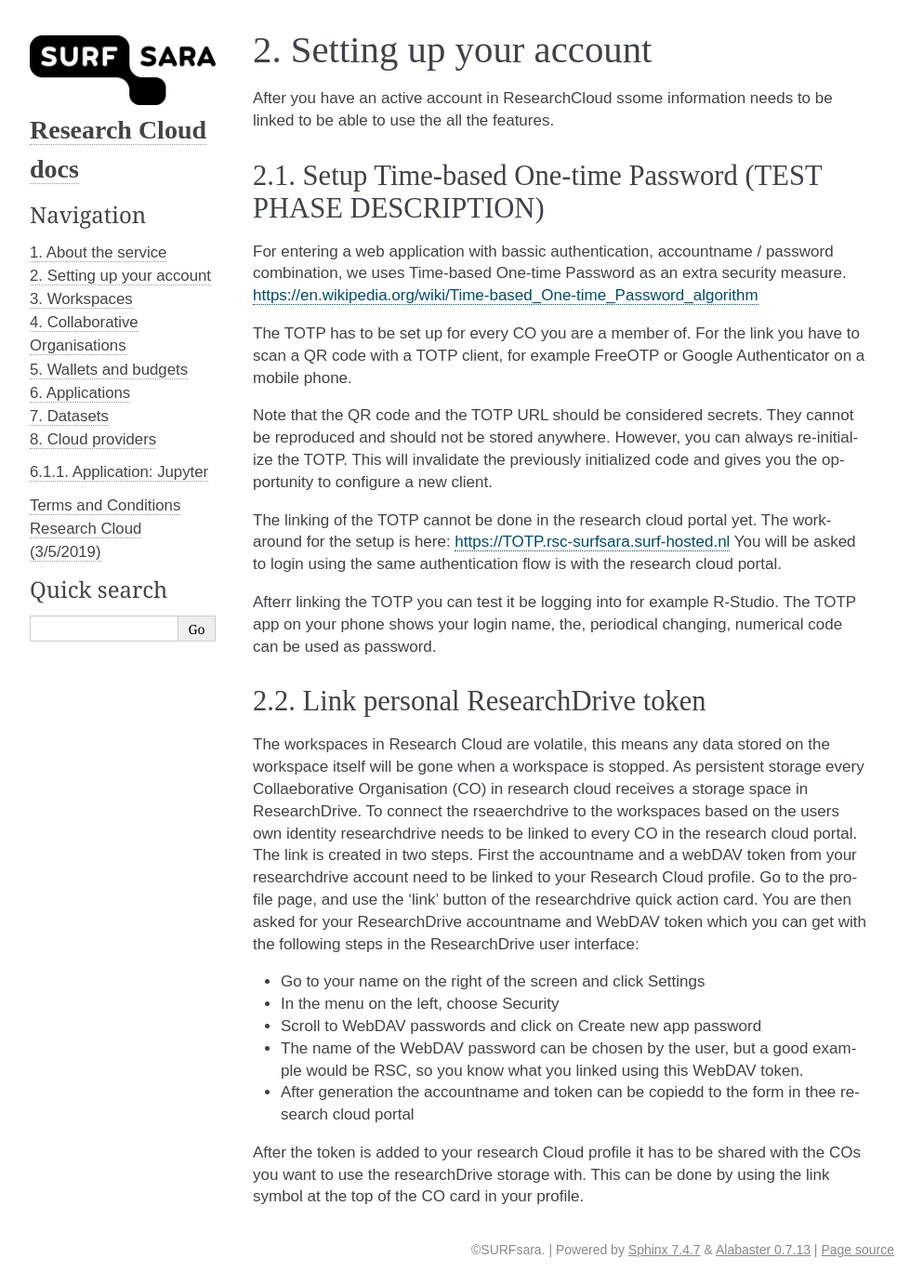
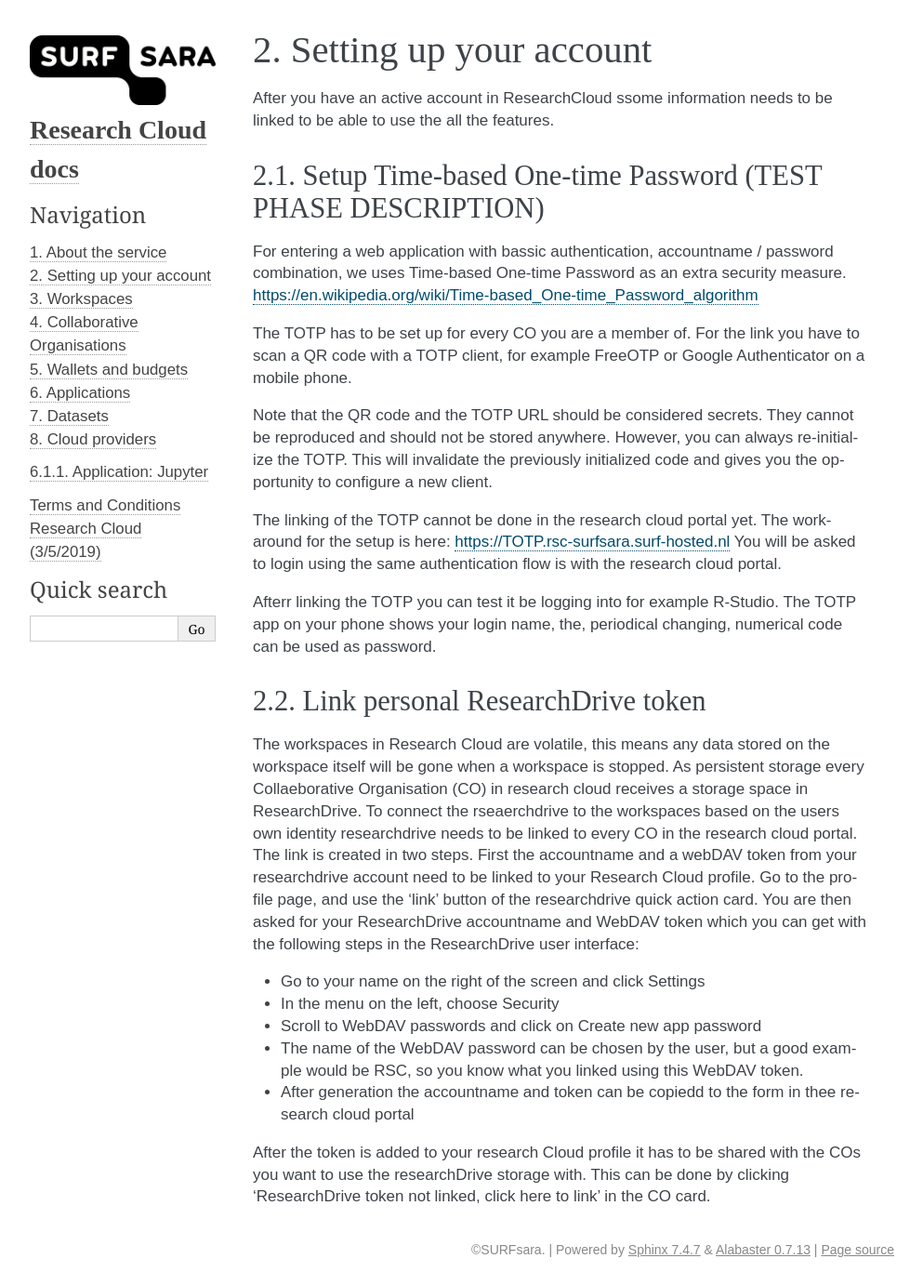
Before and after one commit to sara-nl/researchclouddocs, a Sphinx documentation site: the page built from docs/account_setup.rst, in a window 1280 px wide and 1382 px high. Shown: the whole window at 93% size, without its empty margins (148-1141 px from the left). Built offline with Sphinx 7.4.7, drawn with Linux system fonts in a browser that asks for light colours.

Commit message:
Update account_setup.rst

```diff
--- a/docs/account_setup.rst
+++ b/docs/account_setup.rst
@@ -30,4 +30,4 @@
 - The name of the WebDAV password can be chosen by the user, but a good example would be RSC, so you know what you linked using this WebDAV token.
 - After generation the accountname and token can be copiedd to the form in thee research cloud portal
 
-After the token is added to your research Cloud profile it has to be shared with the COs you want to use the researchDrive storage with. This can be done by using the link symbol at the top of the CO card in your profile.
+After the token is added to your research Cloud profile it has to be shared with the COs you want to use the researchDrive storage with. This can be done by clicking 'ResearchDrive token not linked, click here to link' in the CO card.
```
